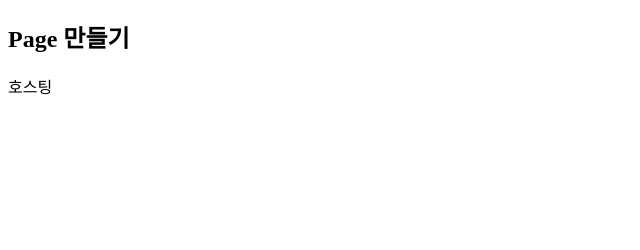
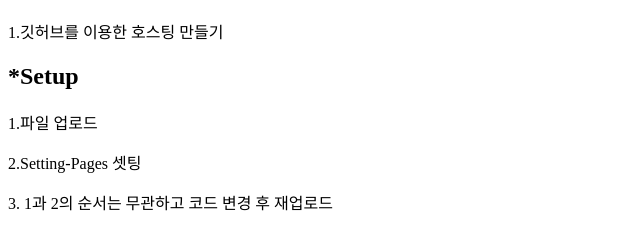
Before and after one commit to jeeuns213-byte/gs_enc, a plain HTML site: page index.html in a window 1280 px wide. Shown: the part 70-320 px from the top of the page, without its empty margins (0-640 px from the left). Drawn offline with Linux system fonts and the light colour scheme.

Commit message:
First Modified "index.html"

```diff
--- a/index.html
+++ b/index.html
@@ -7,7 +7,11 @@
 </head>
 <body>
   <h1>*깃허브 페이지</h1>
-  <h2>Page 만들기</h2>
-  <p>호스팅</p>
+  <p>1.깃허브를 이용한 호스팅 만들기</p>
+
+  <h2>*Setup</h2>
+  <p>1.파일 업로드</p>
+  <p>2.Setting-Pages 셋팅</p>
+  <p>3. 1과 2의 순서는 무관하고 코드 변경 후 재업로드</p>
 </body>
 </html>
```
